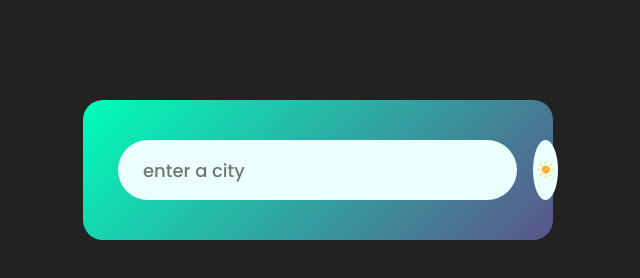
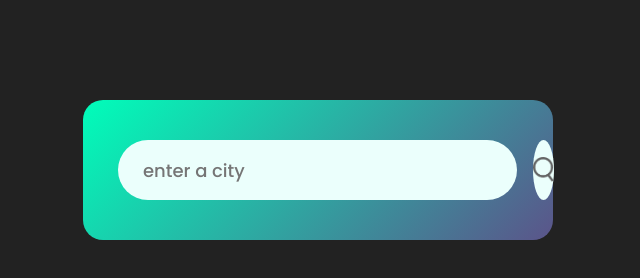
Before and after one commit to Baniya-sen/Basic-Web-Apps, a plain HTML site: page Weather_app/index.html in a window 1280 px wide. Shown: the full height of the page, 322-962 px from the left. Drawn offline with Linux system fonts and the light colour scheme.

Commit message:
Update index.html

```diff
--- a/Weather_app/index.html
+++ b/Weather_app/index.html
@@ -13,7 +13,7 @@
     <div class="card">
         <div class="search">
             <input type="text" class="cityInput" autocomplete="off" spellcheck="false" placeholder="enter a city" required>
-            <button><img src="images/clear.png"></button>
+            <button><img src="images/search.png"></button>
         </div>
         <div class="error">
             <p>Invalid city name!</p>
```
